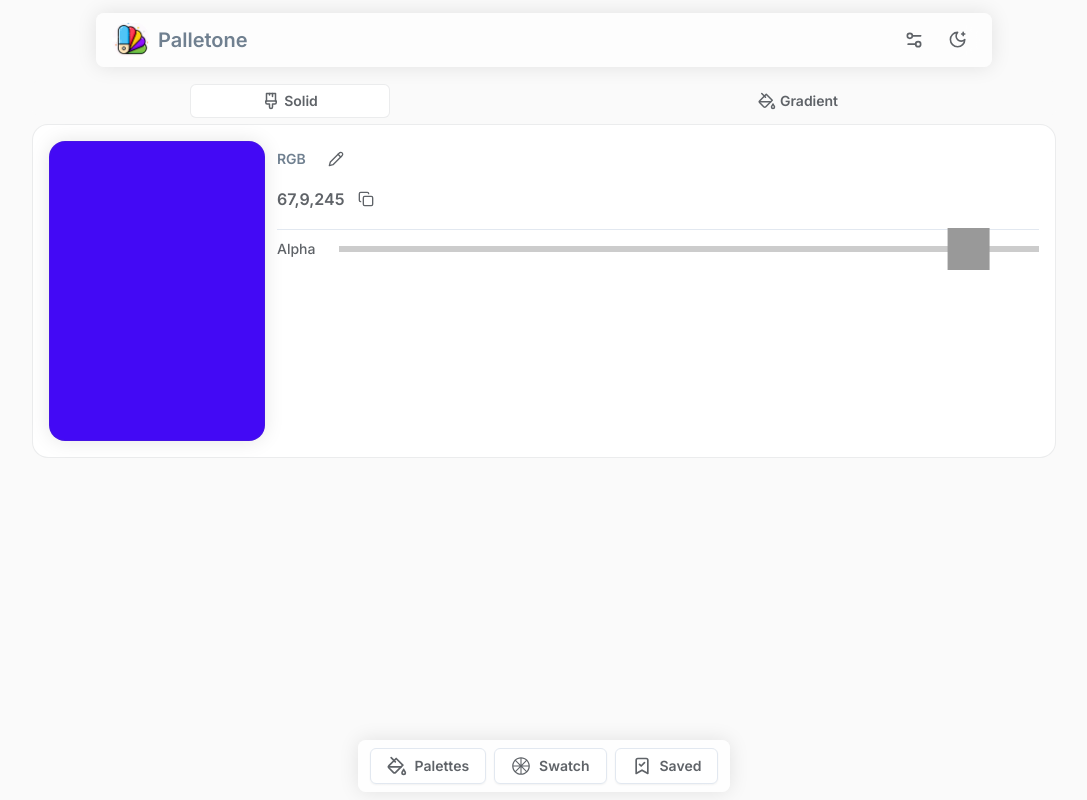
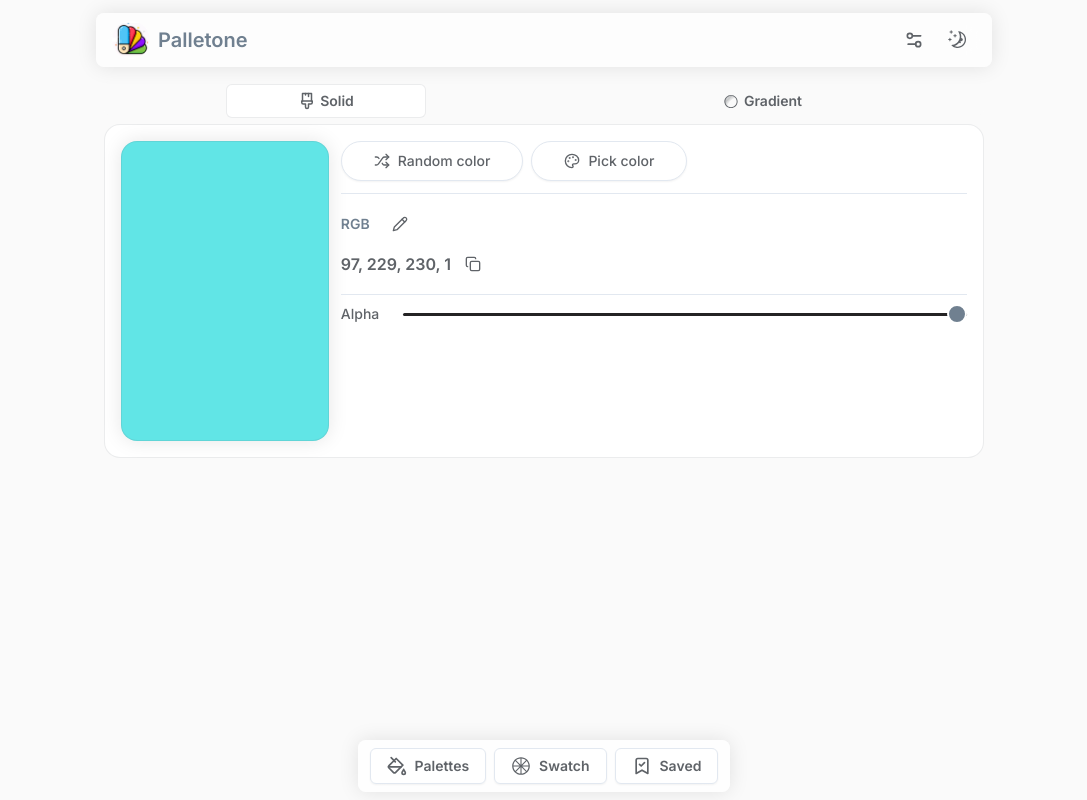
Before and after one commit to KainNhantumbo/palletone-app, a React (Vite) app: page /palettes in a window 1280 px wide. Shown: the whole page, without its empty margins (96-1183 px from the left). Built offline with nearby package versions, Linux system fonts and the light colour scheme.

Commit message:
feat: added support to randomize solid colors

```diff
--- a/src/components/initial-colors.tsx
+++ b/src/components/initial-colors.tsx
@@ -21,6 +21,7 @@ export const InitialColors = () => {
       );
   }, [params]);
 
+  // TODO: debounce this function
   const onChange = (e: InputEvent) => setParams({ q: e.target.value }, {});
 
   return (
--- a/src/components/layout.tsx
+++ b/src/components/layout.tsx
@@ -3,11 +3,13 @@ import { LazyMotion, MotionConfig, domAnimation } from 'framer-motion';
 import { Header } from './header';
 import { Drawer } from './drawer';
 import { Toaster } from '@/components/ui/sonner';
+import { ThemeProvider } from './theme-provider';
 
 type Props = { children: ReactNode };
 
 export const Layout = ({ children }: Props) => {
   return (
+    <ThemeProvider>
       <MotionConfig reducedMotion='user'>
         <LazyMotion strict={true} features={domAnimation}>
           <Header />
@@ -16,5 +18,6 @@ export const Layout = ({ children }: Props) => {
           <Toaster closeButton loadingIcon />
         </LazyMotion>
       </MotionConfig>
+    </ThemeProvider>
   );
 };
--- a/src/components/loader.tsx
+++ b/src/components/loader.tsx
@@ -4,6 +4,7 @@ const messages: Array<string> = [
   'floating color backets',
   'sync execute => colors.mode(rgb - hex - hsl - hsv);',
   'mixing colors',
+  'organizing your tools and brushes',
   'creating your palettes',
   'backing your colors',
   'colouring your environment'
@@ -13,8 +14,7 @@ const ramdomMessage = (): string => {
   return messages[Math.floor(Math.random() * messages.length)];
 };
 
-export const Loader = () => {
-  return (
+export const Loader = () => (
   <div className='w-[100vw] h-[100vh] grid place-content-center place-items-center'>
     <section className='w-full h-full font-medium flex flex-col gap-8 items-center p-[calc(25%_-_1px)_12px]'>
       <h3 className='font-medium uppercase font-sans-display text-lg text-center'>
@@ -30,4 +30,3 @@ export const Loader = () => {
     </section>
   </div>
 );
-};
--- /dev/null
+++ b/src/components/theme-provider.tsx
@@ -0,0 +1,50 @@
+import { toast } from 'sonner';
+import { useLocalStore } from '@/hooks/local-store';
+import { ReactNode, createContext, useContext, useEffect } from 'react';
+
+type Props = { children: ReactNode };
+
+type Theme = { theme: 'light' | 'dark' };
+
+type Context = {
+  theme: Theme;
+  setTheme: () => void;
+};
+
+const context = createContext<Context>({
+  theme: { theme: 'light' },
+  setTheme: () => {}
+});
+
+export const ThemeProvider = ({ children }: Props) => {
+  const {
+    value: { theme },
+    setValue: setTheme
+  } = useLocalStore<Theme>('ui-theme', { theme: 'light' });
+
+  const toggleTheme = () => {
+    const html = document.querySelector('html');
+    if (!html) return toast.error('Failed to change theme');
+    const currentTheme = theme === 'light' ? 'dark' : 'light';
+    html.setAttribute('class', currentTheme);
+    setTheme({ theme: currentTheme });
+  };
+
+  const onLoad = () => {
+    const html = document.querySelector('html');
+    if (!html) return toast.error('Failed to change theme');
+    html.setAttribute('class', theme);
+  };
+
+  useEffect(() => {
+    onLoad();
+  }, []);
+
+  return (
+    <context.Provider value={{ theme: { theme }, setTheme: toggleTheme }}>
+      {children}
+    </context.Provider>
+  );
+};
+
+export const useTheme = () => useContext(context);
--- a/src/components/theme-toggle.tsx
+++ b/src/components/theme-toggle.tsx
@@ -1,23 +1,10 @@
-import { toast } from 'sonner';
-import { MoonStarIcon, SunIcon } from 'lucide-react';
+import { SunIcon } from 'lucide-react';
 import { Button } from '@/components/ui/button';
-import { useLocalStore } from '@/hooks/local-store';
-
-export type Theme = { theme: 'light' | 'dark' };
+import { useTheme } from './theme-provider';
+import { MoonIcon } from '@radix-ui/react-icons';
 
 export const ThemeToggle = () => {
-  const {
-    value: { theme },
-    setValue: setTheme
-  } = useLocalStore<Theme>('ui-theme', { theme: 'light' });
-
-  const onClick = () => {
-    const html = document.querySelector('html');
-    if (!html) return toast.error('Failed to change theme');
-    const currentTheme = theme === 'light' ? 'dark' : 'light';
-    html.setAttribute('class', currentTheme);
-    setTheme({ theme: currentTheme });
-  };
+  const { setTheme: onClick } = useTheme();
 
   return (
     <Button
@@ -25,8 +12,8 @@ export const ThemeToggle = () => {
       size='icon'
       className='p-0 group bg-transparent'
       onClick={onClick}>
-      <MoonStarIcon className='absolute h-[1.2rem] w-[1.2rem] rotate-120 scale-100 transition-all dark:rotate-0 dark:scale-0 group-hover:stroke-primary-default' />
-      <SunIcon className='h-[1.2rem] w-[1.2rem] rotate-0 scale-0 transition-all dark:-rotate-90 dark:scale-100 group-hover:stroke-primary-default' />
+      <MoonIcon className='absolute h-[1.2rem] w-[1.2rem] rotate-120 scale-100 transition-all dark:rotate-0 dark:scale-0' />
+      <SunIcon className='h-[1.2rem] w-[1.2rem] rotate-0 scale-0 transition-all dark:-rotate-90 dark:scale-100' />
     </Button>
   );
 };
--- a/src/routes/palletes.tsx
+++ b/src/routes/palletes.tsx
@@ -11,18 +11,31 @@ import {
   CopyIcon,
   PaintBucketIcon,
   Paintbrush2Icon,
-  PencilIcon
+  PaletteIcon,
+  PencilIcon,
+  ShuffleIcon
 } from 'lucide-react';
 import { useMemo, useState } from 'react';
 import tinyColors from 'tinycolor2';
 
 import { Range } from 'react-range';
-import { ButtonIcon } from '@radix-ui/react-icons';
+import {
+  ButtonIcon,
+  CrumpledPaperIcon,
+  ShadowInnerIcon
+} from '@radix-ui/react-icons';
 
-type ColorsFormats = {
-  hex: string;
-  hsl: string;
-  rgb: string;
+type ColorVariants = {
+  hex: number;
+  hsl: number;
+  rgb: number;
+};
+
+type RGBA = {
+  r: number;
+  g: number;
+  b: number;
+  a: number;
 };
 
 export default function Palettes() {
@@ -31,30 +44,31 @@ export default function Palettes() {
   // const { value: solidGradientStore, setValue: updateGradientColorsStore } =
   //   useLocalStore('gradient-colors', []);
 
-  const [colors, setColors] = useState<ColorsFormats>(() => {
-    const initialRGB = tinyColors.random().toRgbString();
-    const initialHEX = tinyColors.random().toHexString();
-    const initialHSL = tinyColors.random().toHslString();
+  const randomizeColor = () => tinyColors.random().toRgb();
+
+  const [rgbaColor, setRgbaColor] = useState<RGBA>(() => randomizeColor());
+
+  const colorVariants = useMemo(() => {
+    const hsv = tinyColors(rgbaColor).toHsv();
+    const hex = tinyColors(rgbaColor).toHex8();
+    const hsl = tinyColors(rgbaColor).toHsl();
 
     return {
-      hex: initialHEX,
-      hsl: initialHSL,
-      rgb: initialRGB
+      hex,
+      hsl,
+      hsv
     };
-  });
+  }, [rgbaColor]);
 
-  // useMemo(() => {
-  //   setColors((current) => {
-  //     return {
-  //       ...current
-  //     };
-  //   });
-  // }, [colors]);
+  const rgbaColorString: string = useMemo(() => {
+    return `${rgbaColor.r}, ${rgbaColor.g}, ${rgbaColor.b}, ${rgbaColor.a}`;
+  }, [rgbaColor]);
+
 
   return (
     <Layout>
-      <main className='w-full pb-24 pt-20 mx-auto max-w-5xl'>
-        <Tabs defaultValue='solid' className='w-full '>
+      <main className='w-full pb-24 pt-20 mx-auto max-w-4xl'>
+        <Tabs defaultValue='solid' className='w-full px-2'>
           <TabsList className='grid w-full grid-cols-2 mx-auto bg-background-default'>
             <TabsTrigger
               value='solid'
@@ -67,7 +81,7 @@ export default function Palettes() {
             <TabsTrigger
               value='gradient'
               className='group w-full mx-auto max-w-[200px] flex items-center gap-1'>
-              <PaintBucketIcon className='w-[18px] group-hover:stroke-blue-400 transition-colors' />
+              <ShadowInnerIcon className='w-[18px] group-hover:stroke-blue-400 transition-colors' />
               <span className='font-semibold group-hover:text-blue-400 transition-colors'>
                 Gradient
               </span>
@@ -77,11 +91,35 @@ export default function Palettes() {
           <TabsContent value='solid' className='w-full flex flex-col'>
             <section className='w-full bg-foreground-default p-4 rounded-2xl base-border flex gap-3'>
               <div
-                style={{ background: colors.rgb }}
+                style={{ background: tinyColors(rgbaColor).toRgbString() }}
                 className='w-[280px] h-[300px] rounded-2xl base-shadow base-border'
               />
 
               <section className='w-full flex flex-col gap-3'>
+                <div className='w-full flex items-center gap-2'>
+                  <Button
+                    variant={'outline'}
+                    size={'lg'}
+                    onClick={()=> setRgbaColor(randomizeColor())}
+                    className='group flex items-center gap-2 rounded-3xl'>
+                    <ShuffleIcon className='group-hover:stroke-blue-400 group-active:stroke-blue-400 transition-colors w-4' />
+                    <span className='group-hover:text-blue-400 transition-colors'>
+                      Random color
+                    </span>
+                  </Button>
+                  <Button
+                    variant={'outline'}
+                    size={'lg'}
+                    className='group flex items-center gap-2 rounded-3xl'>
+                    <PaletteIcon className='group-hover:stroke-blue-400 group-active:stroke-blue-400 transition-colors w-4' />
+                    <span className='group-hover:text-blue-400 transition-colors'>
+                      Pick color
+                    </span>
+                  </Button>
+                </div>
+
+                <Separator decorative />
+
                 <div className='w-full flex flex-col'>
                   <div className='w-full flex-col flex gap-1'>
                     <div className='flex items-center gap-3 w-fit'>
@@ -97,16 +135,12 @@ export default function Palettes() {
                       </Button>
                     </div>
                     <div className='flex items-center gap-1'>
-                      <p className='font-bold uppercase'>
-                        {tinyColors(colors.rgb).toRgb().r},
-                        {tinyColors(colors.rgb).toRgb().g},
-                        {tinyColors(colors.rgb).toRgb().b}
-                      </p>
+                      <p className='font-bold uppercase'>{rgbaColorString}</p>
                       <Button
                         variant={'ghost'}
                         size={'icon'}
                         className='group'
-                        onClick={() => exportToClipboard(colors.rgb)}>
+                        onClick={() => exportToClipboard(rgbaColorString)}>
                         <CopyIcon className='group-hover:stroke-primary group-active:stroke-blue-400 transition-colors w-4' />
                       </Button>
                     </div>
@@ -129,38 +163,13 @@ export default function Palettes() {
                         console.info(e.currentTarget.ariaValueNow);
                       }}
                     />
-                    <Range
+                    <input
+                      type='range'
                       step={0.1}
                       min={0}
                       max={1}
-                      values={[0.9]}
                       onChange={(values) => console.log({ values })}
-                      renderTrack={({ props, children }) => (
-                        <div
-                          {...props}
-                          style={{
-                            ...props.style,
-                            height: '6px',
-                            width: '100%',
-                            backgroundColor: '#ccc'
-                          }}>
-                          {children}
-                        </div>
-                      )}
-
-                      allowOverlap
-                      draggableTrack
-                      renderThumb={({ props }) => (
-                        <div
-                          {...props}
-                          style={{
-                            ...props.style,
-                            height: '42px',
-                            width: '42px',
-                            backgroundColor: '#999'
-                          }}
-                        />
-                      )}
+                      className='base-range-input bg-black '
                     />
                   </div>
                 </div>
--- a/src/styles/index.css
+++ b/src/styles/index.css
@@ -162,6 +162,29 @@
     @apply rounded-[50%] object-cover w-[100%] h-[100%];
   }
 
+  .base-range-input {
+    -webkit-appearance: none;
+    appearance: none;
+    height: 3px;
+    width: 100%;
+    /* background: rgb(var(--black)); */
+    border: none;
+    outline: none;
+    border-radius: 5px;
+  }
+
+  .base-range-input::-webkit-slider-thumb {
+    -webkit-appearance: none;
+    appearance: none;
+    height: 20px;
+    width: 20px;
+    background: rgb(var(--primary-default));
+    border: 2px solid rgb(var(--white));
+    outline: none;
+    border-radius: 20px;
+    cursor: pointer
+  }
+
   .base-border {
     @apply border-solid border-[1px] border-font/[.12];
   }
```
Lines whose indentation alone changed are shown as unchanged.
